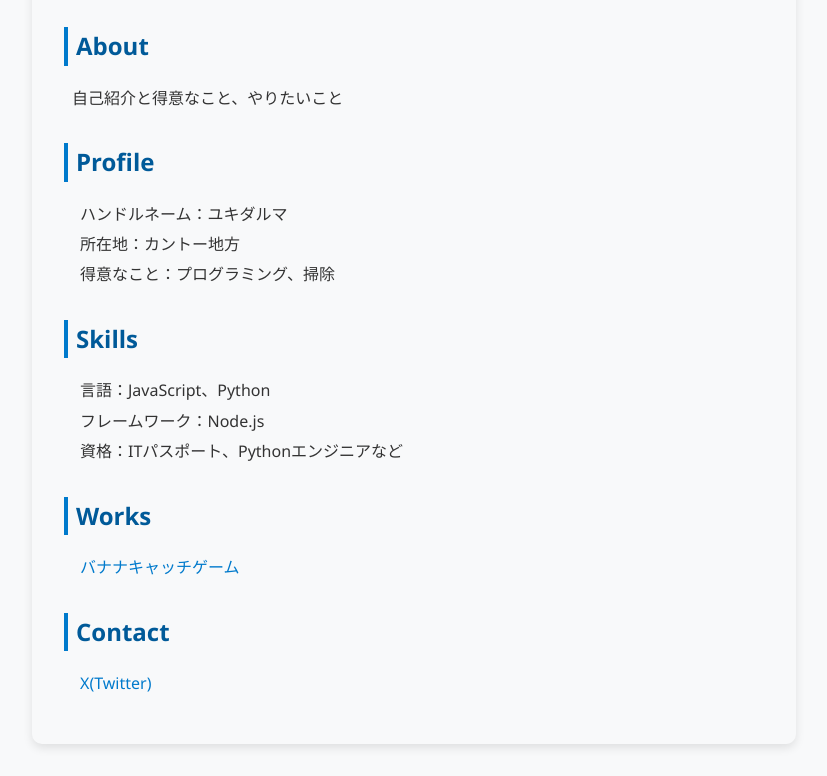
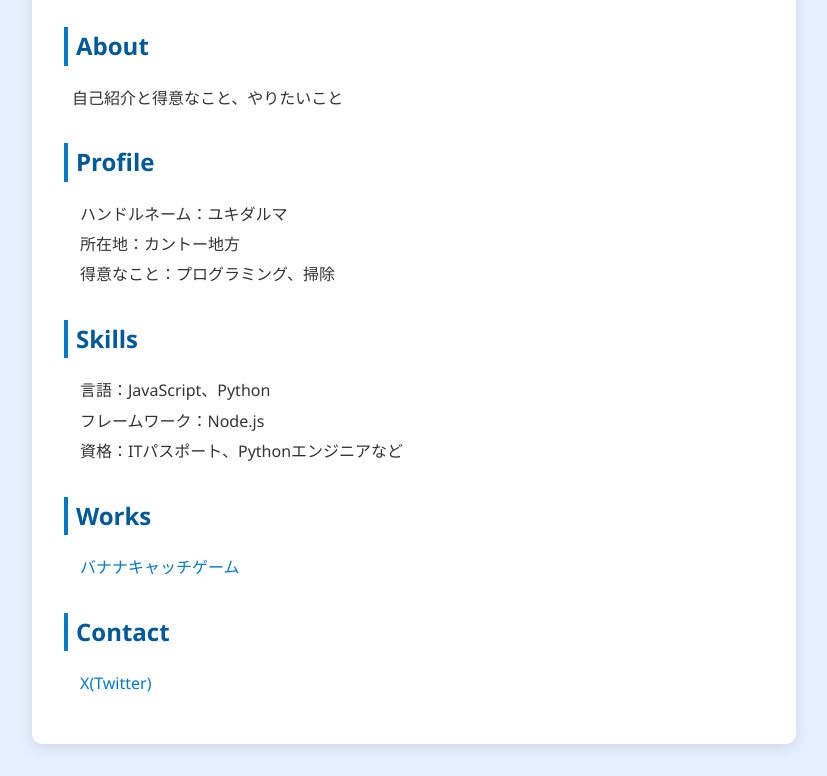
Before and after one commit to 251zs02244-cell/251zs02244-cell.github.io, a plain HTML site: page index.html in a window 1280 px wide. Shown: the part 148-924 px from the top of the page, without its empty margins (226-1053 px from the left). Drawn offline with Linux system fonts and the light colour scheme.

Commit message:
Update style.css

```diff
--- a/style.css
+++ b/style.css
@@ -1,48 +1,46 @@
 body {
   font-family: "Segoe UI", "Helvetica Neue", Arial, sans-serif;
-  background-color: #f8f9fa;
+  background-color: #e6f0ff; /* 淡いブルーグレーなどお好みで変更OK */
   color: #333;
   line-height: 1.6;
+  margin: 0;
+  padding: 2rem 1rem;
+}
+main {
+  background: #fff;
+  max-width: 700px;
+  margin: 0 auto;
   padding: 2rem;
-  max-width: 700px;
-  margin: 2rem auto;
   border-radius: 10px;
-  box-shadow: 0 4px 10px rgba(0,0,0,0.1);
+  box-shadow: 0 4px 15px rgba(0,0,0,0.1);
 }
-
 h1 {
   color: #007acc;
   text-align: center;
   border-bottom: 2px solid #007acc;
   padding-bottom: 0.3rem;
 }
-
 h2 {
   color: #005a99;
   margin-top: 2rem;
   border-left: 4px solid #007acc;
   padding-left: 0.5rem;
 }
-
 p {
   margin-left: 0.5rem;
 }
-
 ul {
   list-style-type: none;
   padding-left: 1rem;
 }
-
 li {
   margin: 0.3rem 0;
 }
-
 a {
   color: #007acc;
   text-decoration: none;
   transition: color 0.2s ease, border-bottom 0.2s ease;
 }
-
 a:hover {
   color: #005a99;
   border-bottom: 1px solid #005a99;
```
